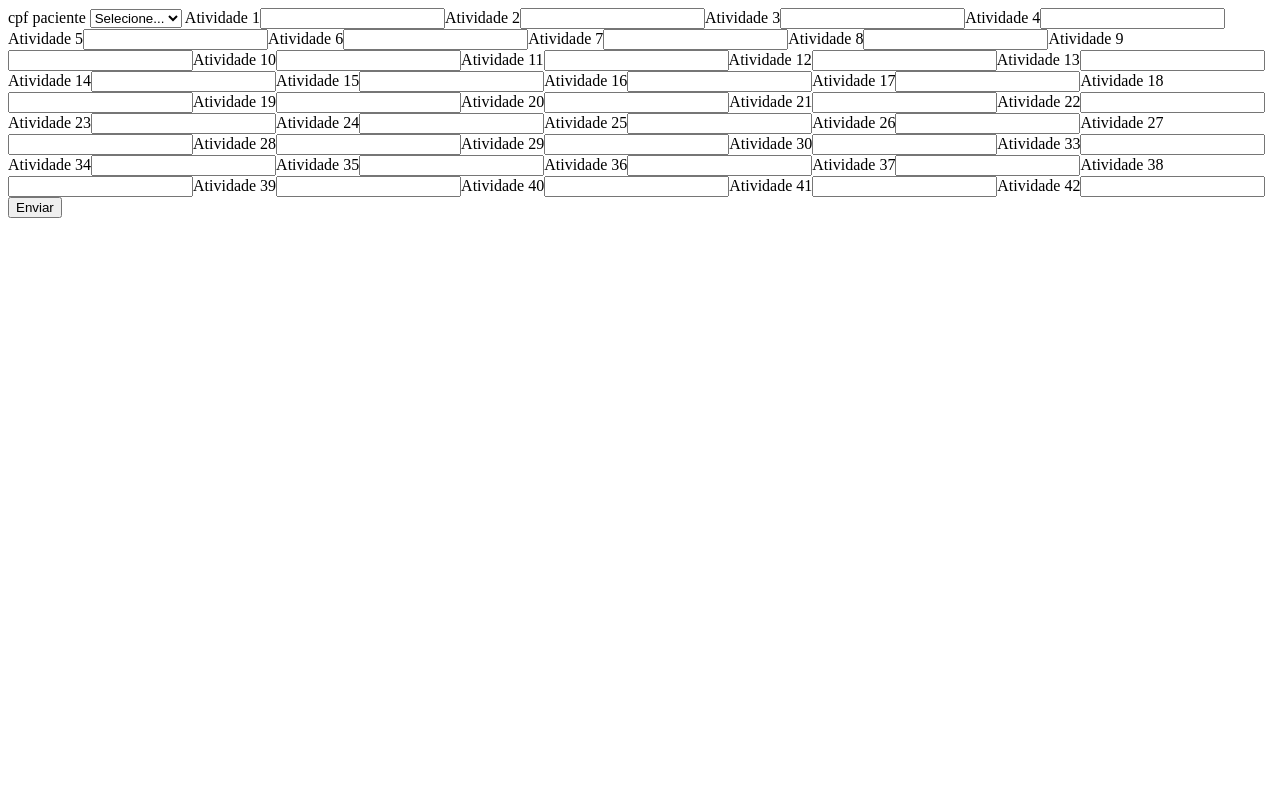
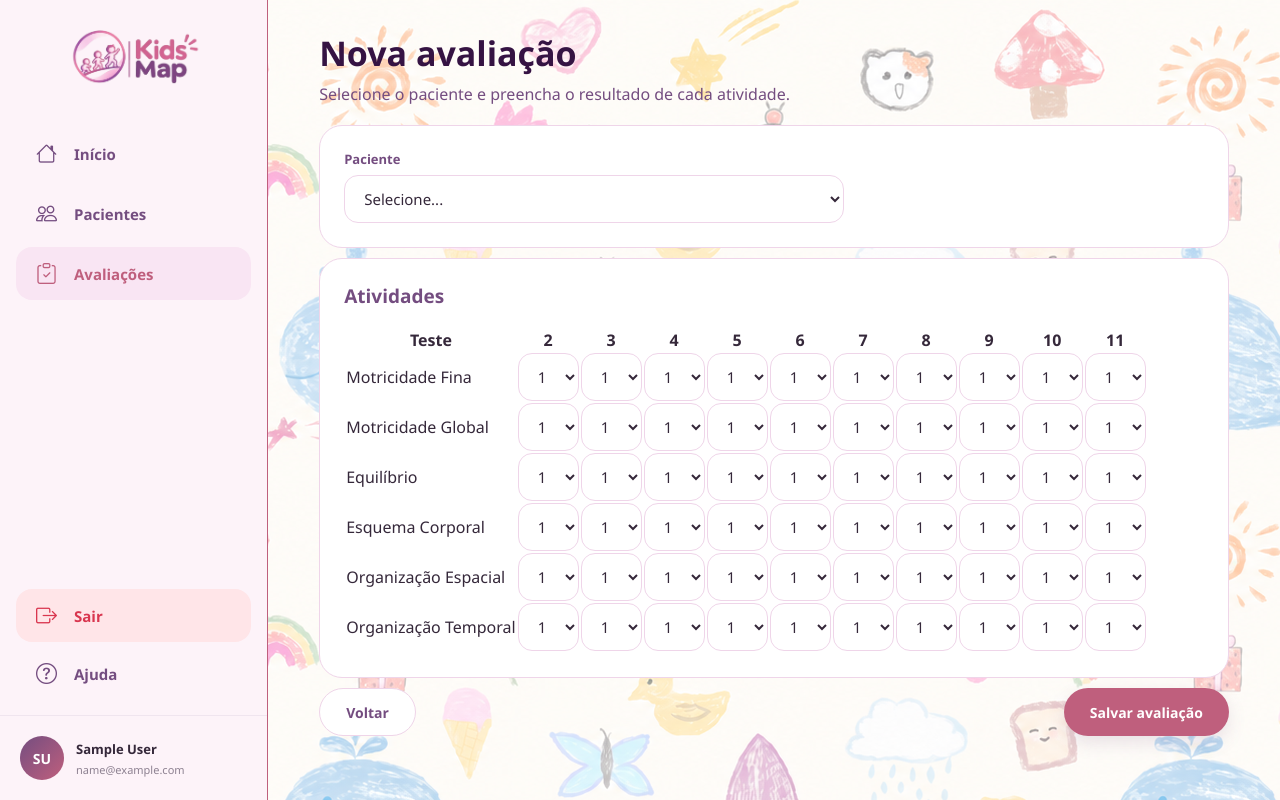
Before and after one commit to BeatrizMarynowski/trabalho_web, a PHP site: page /principal/cadastrar_teste.php in a window 1280 px wide. Run offline with PHP 8.4, Linux system fonts and the light colour scheme; the visitor is signed in with stand-in values (Sample User, id 1); data that the repository does not hold is empty; a stand-in replaces the project's code that opens the database connection.

Commit message:
mudanças quase finais so q nao

```diff
--- /dev/null
+++ b/kids_map/assets/css/principal/cadastrar_teste.css
@@ -0,0 +1,187 @@
+* {
+    margin: 0;
+    padding: 0;
+    box-sizing: border-box;
+}
+
+body {
+    font-family: "DM Sans", "Segoe UI", sans-serif;
+    color: var(--texto);
+    background-image: url("../../imagens/fundo.png");
+    min-height: 100vh;
+    overflow-x: hidden;
+}
+
+a {
+    text-decoration: none;
+    color: inherit;
+}
+
+.conteudo {
+    margin-left: 268px;
+    padding: 30px 4% 60px;
+    min-height: 100vh;
+}
+
+.pagina-topo {
+    margin-bottom: 20px;
+}
+
+.pagina-topo h1 {
+    color: #351343;
+    font-size: 34px;
+    font-weight: 800;
+}
+
+.pagina-topo p {
+    margin-top: 7px;
+    color: var(--roxo);
+    font-size: 16px;
+}
+
+/* CARDS */
+
+.card-form {
+    background: white;
+    border: 1.5px solid var(--borda);
+    border-radius: 23px;
+    padding: 24px;
+    margin-bottom: 10px;
+}
+
+.card-form h2 {
+    color: var(--roxo);
+    font-size: 19px;
+    margin-bottom: 18px;
+}
+
+/* CAMPOS */
+
+label {
+    display: block;
+    margin-bottom: 7px;
+    color: var(--roxo);
+    font-size: 13px;
+    font-weight: 700;
+}
+
+select,
+input[type="text"] {
+    width: 100%;
+    height: 48px;
+    padding: 0 15px;
+
+    background: white;
+    border: 1.5px solid var(--borda);
+    border-radius: 14px;
+    outline: none;
+
+    color: var(--texto);
+    font-family: inherit;
+    font-size: 15px;
+    transition: 0.3s ease;
+}
+
+select:focus,
+input[type="text"]:focus {
+    border-color: var(--rosa);
+    box-shadow: 0 0 0 4px rgba(191, 95, 125, 0.08);
+}
+
+.campo {
+    max-width: 500px;
+}
+
+/* GRADE DE ATIVIDADES */
+
+.atividades-grid {
+    display: grid;
+    grid-template-columns: repeat(auto-fill, minmax(130px, 1fr));
+    gap: 16px;
+}
+
+.atividade input {
+    text-align: center;
+    font-weight: 700;
+}
+
+/* BOTÕES */
+
+.form-acoes {
+    display: flex;
+    justify-content: space-between;
+    align-items: center;
+    gap: 12px;
+}
+
+.botao-voltar,
+.botao-salvar {
+    min-height: 48px;
+    padding: 0 26px;
+    display: inline-flex;
+    align-items: center;
+    justify-content: center;
+
+    border-radius: 30px;
+    font-family: inherit;
+    font-size: 14px;
+    font-weight: 700;
+    cursor: pointer;
+    transition: 0.3s ease;
+}
+
+.botao-voltar {
+    color: var(--roxo);
+    background: white;
+    border: 1.5px solid var(--borda);
+}
+
+.botao-voltar:hover {
+    background: var(--rosa-bebe);
+}
+
+.botao-salvar {
+    color: white;
+    background: var(--rosa);
+    border: none;
+    box-shadow: 0 7px 18px rgba(116, 77, 128, 0.15);
+}
+
+.botao-salvar:hover {
+    transform: translateY(-3px);
+    box-shadow: 0 10px 22px rgba(116, 77, 128, 0.23);
+}
+
+/* TABLET */
+
+@media (max-width: 1000px) and (min-width: 701px) {
+    .conteudo {
+        margin-left: 220px;
+    }
+}
+
+/* CELULAR */
+
+@media (max-width: 700px) {
+    .conteudo {
+        margin-left: 0;
+        padding: 30px 5%;
+    }
+
+    .pagina-topo h1 {
+        font-size: 29px;
+    }
+
+    .atividades-grid {
+        grid-template-columns: repeat(auto-fill, minmax(100px, 1fr));
+    }
+
+    .form-acoes {
+        flex-direction: column-reverse;
+    }
+
+    .botao-voltar,
+    .botao-salvar {
+        width: 100%;
+    }
+}
--- a/kids_map/principal/cadastrar_teste.php
+++ b/kids_map/principal/cadastrar_teste.php
@@ -48,6 +48,14 @@ if ($_SERVER["REQUEST_METHOD"] == "POST") {
         echo "<p>" . $e->getMessage() . "</p>";
     }
 }
+$areas = [
+    "Motricidade Fina",
+    "Motricidade Global",
+    "Equilíbrio",
+    "Esquema Corporal",
+    "Organização Espacial",
+    "Organização Temporal",
+];
 ?>
 <!DOCTYPE html>
 <html lang="pt-br">
@@ -56,34 +64,99 @@ if ($_SERVER["REQUEST_METHOD"] == "POST") {
         <meta name="viewport" content="width=device-width, initial-scale=1"/>
         <title>Cadastrar teste | Kids Map</title>
         <link rel="icon" type="image/x-icon" href="../assets/imagens/icone.png">
+        <link rel="stylesheet" href="https://cdn.jsdelivr.net/npm/bootstrap-icons@1.11.3/font/bootstrap-icons.min.css">
+        <link rel="stylesheet" href="../assets/css/principal/cadastrar_teste.css">
+        <link rel="stylesheet" href="../assets/css/principal/nav.css">
     </head>
      <body>
-        <form method="post" action="">
-            <label for='cpf'>cpf paciente</label>
-            <select id='cpf' name='cpf' required>
+        <aside class="sidebar">
+            <div class="sidebar-logo">
+                <img src="../assets/imagens/logo.png" alt="Kids Map">
+            </div>
+            <button class="menu-toggle" id="menuToggle" aria-label="Abrir menu" aria-expanded="false">
+                <i class="bi bi-list"></i>
+            </button>
+            <nav class="sidebar-menu">
+                <a class="nav-link" href="principal.php"><i class="bi bi-house"></i><span>Início</span></a>
+                <a class="nav-link" href="pacientes.php"><i class="bi bi-people"></i><span>Pacientes</span></a>
+                <a class="nav-link ativo" href="teste.php"><i class="bi bi-clipboard-check"></i><span>Avaliações</span></a>
+            </nav>
+            <div class="sidebar-inferior">
+                <a href="../index.html" class="nav-link sair"><i class="bi bi-box-arrow-right"></i><span>Sair</span></a>
+                <a class="nav-link" href="#"><i class="bi bi-question-circle"></i><span>Ajuda</span></a>
+            </div>
+            <div class="sidebar-conta">
+                <div class="conta-avatar"><?php echo $iniciais; ?></div>
+                <div class="conta-info">
+                    <strong><?php echo $nomeprofissional; ?></strong>
+                    <span><?php echo $emailprofissional; ?></span>
+                </div>
+            </div>
+        </aside>
+
+        <main class="conteudo">
+            <header class="pagina-topo">
+                <div>
+                    <h1>Nova avaliação</h1>
+                    <p>Selecione o paciente e preencha o resultado de cada atividade.</p>
+                </div>
+            </header>
+
+            <form method="post" action="" class="form-teste">
+                <section class="card-form">
+                    <div class="campo">
+                        <label for="cpf">Paciente</label>
+                        <select id="cpf" name="cpf" required>
                             <option value="">Selecione...</option>
                             <?php
                             foreach ($pacientes_resultado as $opcoes) {
-                    echo "<option value='" . $opcoes['cpf'] . "'>". $opcoes['nome'] . " (" . $opcoes['cpf'] . ")". "</option>";
+                                echo "<option value='" . $opcoes['cpf'] . "'>" . $opcoes['nome'] . " (" . $opcoes['cpf'] . ")" . "</option>";
                             }
                             ?>
                         </select>
-            <datalist id="opcoes">
-                <option value="0">
-                <option value="1">
-            </datalist>
-            <?php
-            for ($i = 1; $i <= 42; $i++) {
-                if ($i == 31 || $i == 32) continue;
+                    </div>
+                </section>
 
-                $id   = "atividade_$i";
-                $name = "resultado[$i]";
+                <section class="card-form">
+                 <h2>Atividades</h2>
+                    <div class="tabela-wrap">
+                        <table class="tabela-edm">
+                            <thead>
+                                <tr>
+                                    <th>Teste</th>
+                                    <?php for ($idade = 2; $idade <= 11; $idade++) { ?>
+                                        <th><?php echo $idade; ?></th>
+                                    <?php } ?>
+                                </tr>
+                            </thead>
+                            <tbody>
+                                <?php foreach ($areas as $linha => $nomeArea) { ?>
+                                    <tr>
+                                        <td class="area-nome"><?php echo $nomeArea; ?></td>
+                                        <?php for ($coluna = 0; $coluna < 10; $coluna++) {
+                                            $atividade = $linha * 10 + $coluna + 1; ?>
+                                            <td>
+                                                <select name="resultado[<?php echo $atividade; ?>]" aria-label="<?php echo $nomeArea; ?> - atividade <?php echo $atividade; ?>">
 
-                echo "<label for='$id'>Atividade $i</label>";
-                echo "<input type='text' id='$id' name='$name' list='opcoes' maxlength='1' required>";
-            }
-            ?>
-            <button type="submit">Enviar</button>
+                                                    <option value="1">1</option>
+                                                    <option value="0">0</option>
+                                                </select>
+                                            </td>
+                                        <?php } ?>
+                                    </tr>
+                                <?php } ?>
+                            </tbody>
+                        </table>
+                    </div>
+                </section>
+
+                <div class="form-acoes">
+                    <a href="teste.php" class="botao-voltar">Voltar</a>
+                    <button type="submit" class="botao-salvar">Salvar avaliação</button>
+                </div>
             </form>
+        </main>
+
+        <script src="../assets/javascript/principal/pacientes.js"></script>
     </body>
 </html>
--- a/kids_map/principal/pacientes.php
+++ b/kids_map/principal/pacientes.php
@@ -90,6 +90,7 @@ $totalPacientes = $resultado->num_rows;
                     <span>Paciente</span>
                     <span>Sexo</span>
                     <span>Nascimento</span>
+                    <span>Nome do Responsável</span>
                 </div>
                 <?php if ($totalPacientes === 0) { ?>
                     <div class="estado-vazio">
```
Also changed, not shown: kids_map/assets/css/principal/pacientes.css (+24 -14 lines), kids_map/principal/cadastrar_pacientes.php (+5 -5 lines), kids_map/principal/principal.php (+8 -12 lines), kids_map/principal/teste.php (+18 -12 lines). Lines whose indentation alone changed are shown as unchanged.
